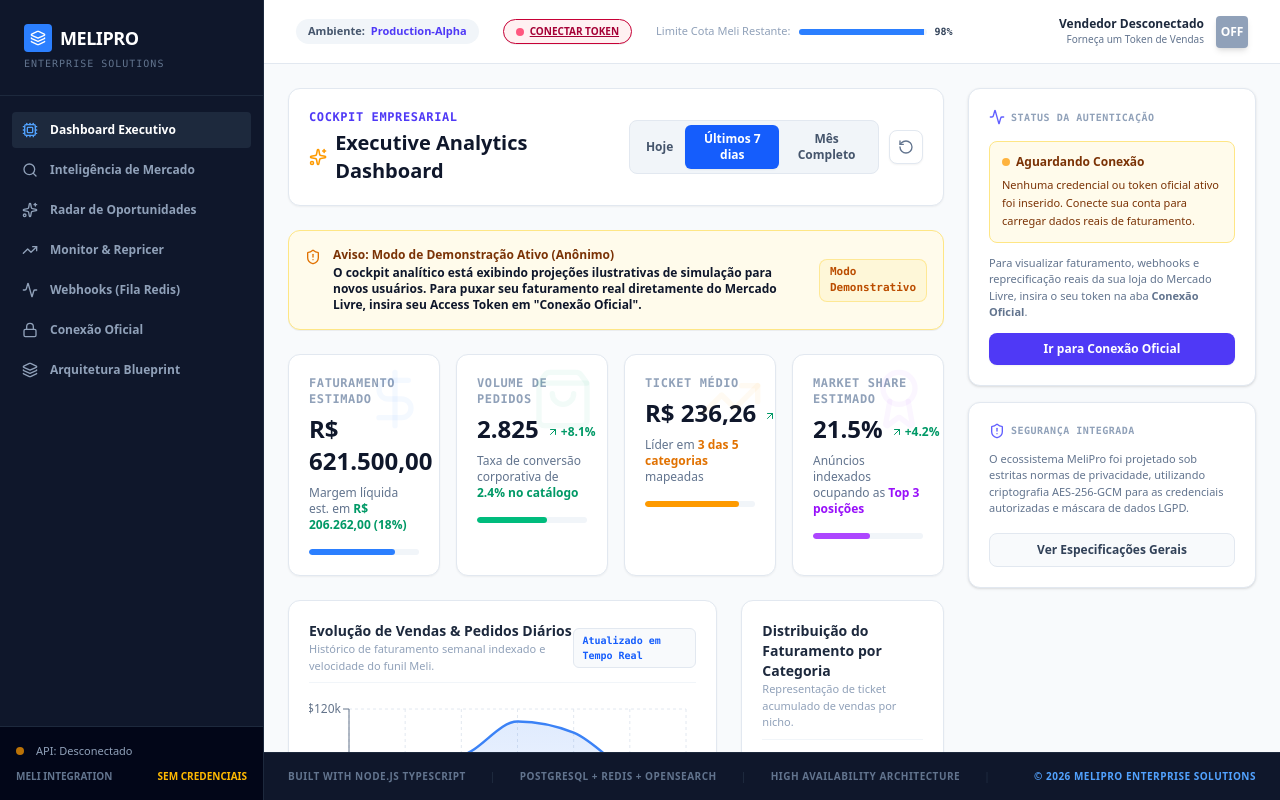
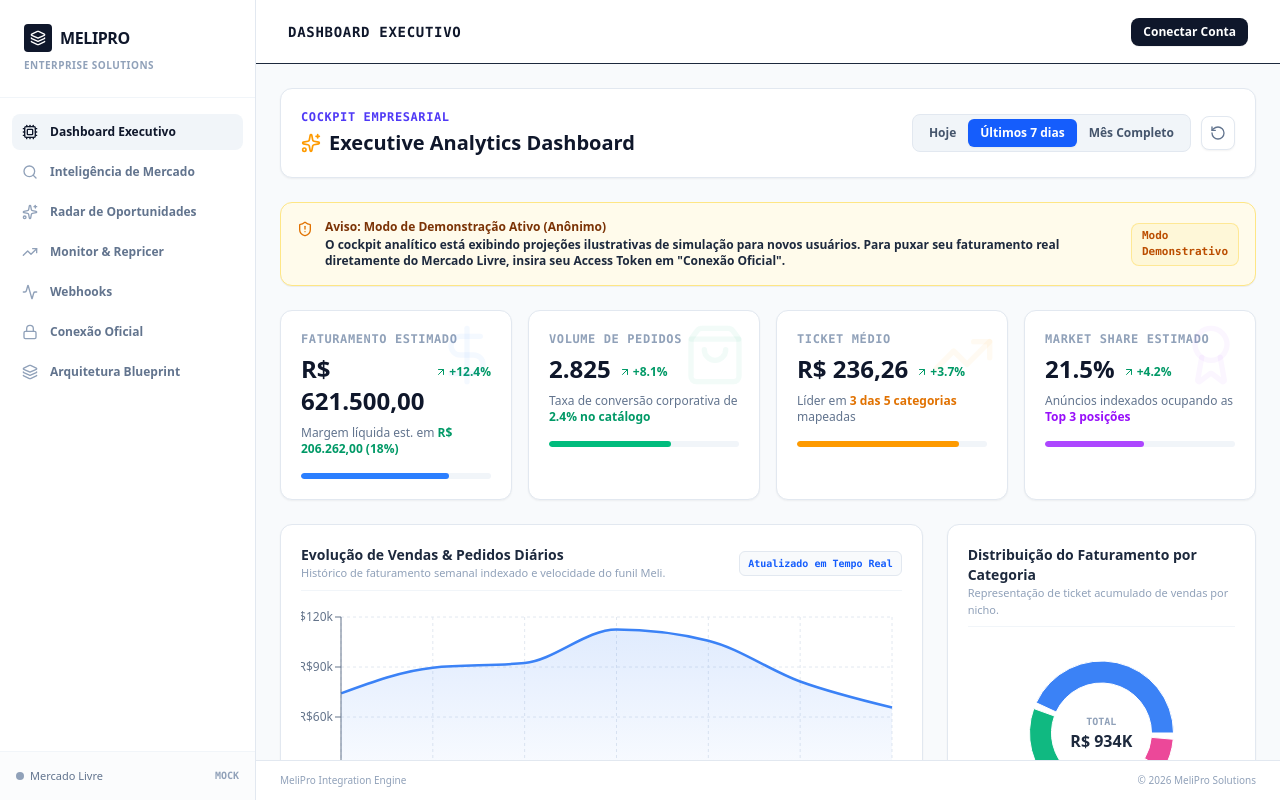
Before and after one commit to compreemguarulhos-dev/Mercado-Livre, a React (Vite) app: page / in a window 1280 px wide. Built offline with nearby package versions, Linux system fonts and the light colour scheme.

Commit message:
style: refactor UI to minimalist theme and clean components
- Migrate sidebar to a white minimalist design
- Remove legacy JoomPulse performance explanation card
- Update result ID generation logic in server.ts

```diff
--- a/server.ts
+++ b/server.ts
@@ -208,7 +208,7 @@ async function startServer() {
       const thumbnail = imageAssets[imgKey] || "https://images.unsplash.com/photo-1531403009284-440f080d1e12?w=400";
 
       results.push({
-        id: `MLB${baseItem.id}`,
+        id: `MLB${baseItem.id}${100 + i}`,
         title: finalTitle,
         price: price,
         condition: condition,
--- a/src/App.tsx
+++ b/src/App.tsx
@@ -72,121 +72,118 @@ export default function App() {
   }, []);
 
   return (
-    <div className="flex h-screen w-full bg-slate-50 font-sans text-slate-900 overflow-hidden">
+    <div className="flex h-screen w-full bg-slate-50 font-sans text-slate-800 overflow-hidden">
 
-      {/* Sleek LEFT SIDEBAR (Dark Theme for high contrast branding) */}
-      <aside className="w-66 bg-slate-900 flex flex-col text-white flex-shrink-0 border-r border-slate-800">
+      {/* Sleek LEFT SIDEBAR (Minimalist Light Theme) */}
+      <aside className="w-64 bg-white flex flex-col flex-shrink-0 border-r border-slate-200 select-none">
 
         {/* Sidebar Header Brand Area */}
-        <div className="p-6 border-b border-slate-800">
+        <div className="p-6 border-b border-slate-100 flex flex-col justify-center">
           <div className="flex items-center gap-2">
-            <div className="bg-blue-500 p-1.5 rounded text-white flex items-center justify-center">
+            <div className="bg-slate-900 p-1.5 rounded text-white flex items-center justify-center">
               <Layers className="w-4 h-4" />
             </div>
-            <h1 className="text-lg font-bold tracking-tight text-white uppercase">MeliPro</h1>
+            <h1 className="text-base font-extrabold tracking-tight text-slate-900 uppercase">MeliPro</h1>
           </div>
-          <p className="text-[10px] text-slate-500 font-mono tracking-widest mt-1 uppercase">ENTERPRISE SOLUTIONS</p>
+          <p className="text-[10px] text-slate-400 font-semibold tracking-wider mt-1.5 uppercase">Enterprise Solutions</p>
         </div>
 
         {/* Navigation Tab Links */}
         <nav className="flex-1 py-4 px-3 space-y-1 text-xs font-semibold overflow-y-auto">
           <button
             onClick={() => setActiveTab('dashboard')}
-            className={`w-full p-2.5 rounded flex items-center gap-3 transition-colors ${
+            className={`w-full p-2.5 rounded-lg flex items-center gap-3 transition-colors ${
               activeTab === 'dashboard'
-                ? 'bg-slate-800 text-white'
-                : 'text-slate-400 hover:bg-slate-800 hover:text-white'
+                ? 'bg-slate-100 text-slate-900'
+                : 'text-slate-500 hover:bg-slate-50 hover:text-slate-900'
             }`}
           >
-            <Cpu className={`w-4 h-4 ${activeTab === 'dashboard' ? 'text-blue-400' : ''}`} />
+            <Cpu className={`w-4 h-4 ${activeTab === 'dashboard' ? 'text-slate-900' : 'text-slate-400'}`} />
             <span>Dashboard Executivo</span>
           </button>
 
           <button
             onClick={() => setActiveTab('intel')}
-            className={`w-full p-2.5 rounded flex items-center gap-3 transition-colors ${
+            className={`w-full p-2.5 rounded-lg flex items-center gap-3 transition-colors ${
               activeTab === 'intel'
-                ? 'bg-slate-800 text-white'
-                : 'text-slate-400 hover:bg-slate-800 hover:text-white'
+                ? 'bg-slate-100 text-slate-900'
+                : 'text-slate-500 hover:bg-slate-50 hover:text-slate-900'
             }`}
           >
-            <Search className={`w-4 h-4 ${activeTab === 'intel' ? 'text-blue-400' : ''}`} />
+            <Search className={`w-4 h-4 ${activeTab === 'intel' ? 'text-slate-900' : 'text-slate-400'}`} />
             <span>Inteligência de Mercado</span>
           </button>
 
           <button
             onClick={() => setActiveTab('opportunities')}
-            className={`w-full p-2.5 rounded flex items-center gap-3 transition-colors ${
+            className={`w-full p-2.5 rounded-lg flex items-center gap-3 transition-colors ${
               activeTab === 'opportunities'
-                ? 'bg-slate-800 text-white'
-                : 'text-slate-400 hover:bg-slate-800 hover:text-white'
+                ? 'bg-slate-100 text-slate-900'
+                : 'text-slate-500 hover:bg-slate-50 hover:text-slate-900'
             }`}
           >
-            <Sparkles className={`w-4 h-4 ${activeTab === 'opportunities' ? 'text-cyan-450' : ''}`} />
+            <Sparkles className={`w-4 h-4 ${activeTab === 'opportunities' ? 'text-amber-500' : 'text-slate-400'}`} />
             <span>Radar de Oportunidades</span>
           </button>
 
           <button
             onClick={() => setActiveTab('repricer')}
-            className={`w-full p-2.5 rounded flex items-center gap-3 transition-colors ${
+            className={`w-full p-2.5 rounded-lg flex items-center gap-3 transition-colors ${
               activeTab === 'repricer'
-                ? 'bg-slate-800 text-white'
-                : 'text-slate-400 hover:bg-slate-800 hover:text-white'
+                ? 'bg-slate-100 text-slate-900'
+                : 'text-slate-500 hover:bg-slate-50 hover:text-slate-900'
             }`}
           >
-            <TrendingUp className={`w-4 h-4 ${activeTab === 'repricer' ? 'text-blue-400' : ''}`} />
+            <TrendingUp className={`w-4 h-4 ${activeTab === 'repricer' ? 'text-slate-900' : 'text-slate-400'}`} />
             <span>Monitor & Repricer</span>
           </button>
 
           <button
             onClick={() => setActiveTab('webhooks')}
-            className={`w-full p-2.5 rounded flex items-center gap-3 transition-colors ${
+            className={`w-full p-2.5 rounded-lg flex items-center gap-3 transition-colors ${
               activeTab === 'webhooks'
-                ? 'bg-slate-800 text-white'
-                : 'text-slate-400 hover:bg-slate-800 hover:text-white'
+                ? 'bg-slate-100 text-slate-900'
+                : 'text-slate-500 hover:bg-slate-50 hover:text-slate-900'
             }`}
           >
-            <Activity className={`w-4 h-4 ${activeTab === 'webhooks' ? 'text-blue-400' : ''}`} />
-            <span>Webhooks (Fila Redis)</span>
+            <Activity className={`w-4 h-4 ${activeTab === 'webhooks' ? 'text-slate-900' : 'text-slate-400'}`} />
+            <span>Webhooks</span>
           </button>
 
           <button
             onClick={() => setActiveTab('oauth')}
-            className={`w-full p-2.5 rounded flex items-center gap-3 transition-colors ${
+            className={`w-full p-2.5 rounded-lg flex items-center gap-3 transition-colors ${
               activeTab === 'oauth'
-                ? 'bg-slate-800 text-white'
-                : 'text-slate-400 hover:bg-slate-800 hover:text-white'
+                ? 'bg-slate-100 text-slate-900'
+                : 'text-slate-500 hover:bg-slate-50 hover:text-slate-900'
             }`}
           >
-            <Lock className={`w-4 h-4 ${activeTab === 'oauth' ? 'text-blue-400' : ''}`} />
+            <Lock className={`w-4 h-4 ${activeTab === 'oauth' ? 'text-slate-900' : 'text-slate-400'}`} />
             <span>Conexão Oficial</span>
           </button>
 
           <button
             onClick={() => setActiveTab('archi')}
-            className={`w-full p-2.5 rounded flex items-center gap-3 transition-colors ${
+            className={`w-full p-2.5 rounded-lg flex items-center gap-3 transition-colors ${
               activeTab === 'archi'
-                ? 'bg-blue-950 text-blue-400 border border-blue-900/40'
-                : 'text-slate-400 hover:bg-slate-800 hover:text-white'
+                ? 'bg-slate-100 text-slate-900'
+                : 'text-slate-500 hover:bg-slate-50 hover:text-slate-900'
             }`}
           >
-            <Layers className={`w-4 h-4 ${activeTab === 'archi' ? 'text-blue-400' : ''}`} />
+            <Layers className={`w-4 h-4 ${activeTab === 'archi' ? 'text-slate-900' : 'text-slate-400'}`} />
             <span>Arquitetura Blueprint</span>
           </button>
         </nav>
 
-        {/* Bottom Sidebar Status Badge */}
-        <div className="p-4 border-t border-slate-800 bg-slate-950">
-          <div className="flex items-center gap-3 mb-2.5">
-            <div className={`w-2 h-2 rounded-full ${isMeliConnected ? 'bg-green-500' : 'bg-amber-500'} animate-pulse`}></div>
-            <span className="text-[11px] text-slate-400">
-              API: {isMeliConnected ? 'Conectada (Oficial)' : 'Desconectado'}
+        {/* Bottom Status Information (Very low-key and elegant) */}
+        <div className="p-4 border-t border-slate-100 bg-slate-50/50">
+          <div className="flex items-center justify-between text-[11px] text-slate-500 font-medium">
+            <span className="flex items-center gap-1.5">
+              <span className={`w-2 h-2 rounded-full ${isMeliConnected ? 'bg-emerald-500' : 'bg-slate-400'}`} />
+              Mercado Livre
             </span>
-          </div>
-          <div className="flex justify-between items-center text-[10px] uppercase font-bold text-slate-500">
-            <span>Meli integration</span>
-            <span className={isMeliConnected ? 'text-green-400' : 'text-amber-400'}>
-              {isMeliConnected ? 'Autenticado' : 'Sem Credenciais'}
+            <span className={`font-mono text-[10px] font-bold ${isMeliConnected ? 'text-emerald-600' : 'text-slate-400'}`}>
+              {isMeliConnected ? 'CONECTADO' : 'MOCK'}
             </span>
           </div>
         </div>
@@ -195,84 +192,63 @@ export default function App() {
       {/* Main Container Workspace */}
       <main className="flex-1 flex flex-col overflow-hidden">
 
-        {/* Sleek Top Header (White card with borders) */}
-        <header className="h-16 bg-white border-b border-slate-200 flex items-center justify-between px-6 sm:px-8 shadow-xs select-none flex-shrink-0">
+        {/* Sleek Top Header (Clean White Bar with Soft Border) */}
+        <header className="h-16 bg-white border-b border-slate-150 flex items-center justify-between px-6 sm:px-8 select-none flex-shrink-0">
 
-          <div className="flex items-center gap-4 sm:gap-6">
-            {/* Environment Information Flag */}
-            <div className="px-3 py-1 bg-slate-100 rounded-full text-[11px] font-semibold text-slate-600 flex items-center gap-1.5">
-              <span>Ambiente:</span>
-              <span className="text-indigo-600 font-bold">Production-Alpha</span>
-            </div>
+          <div className="flex items-center gap-4">
+            <h1 className="text-sm font-bold text-slate-900 uppercase tracking-wider font-mono">
+              {activeTab === 'dashboard' && 'Dashboard Executivo'}
+              {activeTab === 'intel' && 'Inteligência de Mercado'}
+              {activeTab === 'opportunities' && 'Radar de Oportunidades'}
+              {activeTab === 'repricer' && 'Monitor e Repricer'}
+              {activeTab === 'webhooks' && 'Gerenciador de Webhooks'}
+              {activeTab === 'oauth' && 'Integração Oficial'}
+              {activeTab === 'archi' && 'Arquitetura e Escopo'}
+            </h1>
+          </div>
 
-            {/* Official Meli API Connection Badge */}
+          {/* User Profile and Quick Logout Block */}
+          <div className="flex items-center gap-3">
             {isMeliConnected ? (
-              <div className="flex px-3 py-1 bg-emerald-55 border border-emerald-200 rounded-full text-[11px] font-bold text-emerald-750 items-center gap-1.5 shadow-2xs">
-                <span className="relative flex h-2 w-2">
-                  <span className="animate-ping absolute inline-flex h-full w-full rounded-full bg-emerald-400 opacity-75"></span>
-                  <span className="relative inline-flex rounded-full h-2 w-2 bg-emerald-500"></span>
-                </span>
-                <span className="hidden xs:inline uppercase text-[10px]">CONEXÃO REAL: @{sellerNickname}</span>
+              <div className="flex items-center gap-2.5 bg-slate-50 hover:bg-slate-100 border border-slate-200 py-1.5 px-3 rounded-lg transition-all text-xs">
+                <span className="w-1.5 h-1.5 rounded-full bg-emerald-500"></span>
+                <span className="font-semibold text-slate-800">@{sellerNickname}</span>
+                <span className="text-slate-300">|</span>
+                <button
+                  onClick={() => {
+                    localStorage.removeItem('meli_access_token');
+                    localStorage.removeItem('meli_refresh_token');
+                    localStorage.removeItem('meli_client_id');
+                    localStorage.removeItem('meli_seller_nickname');
+                    localStorage.removeItem('meli_is_official');
+                    localStorage.removeItem('meli_expires_at');
+                    setIsMeliConnected(false);
+                    setSellerNickname('');
+                    setIsOfficial(false);
+                  }}
+                  className="text-slate-400 hover:text-rose-600 font-bold transition-all uppercase text-[9px] tracking-wider cursor-pointer"
+                >
+                  Sair
+                </button>
               </div>
             ) : (
               <button
                 onClick={() => setActiveTab('oauth')}
-                className="flex px-3 py-1 bg-rose-50 hover:bg-rose-100 border border-rose-250 rounded-full text-[11px] font-bold text-rose-700 items-center gap-1.5 shadow-2xs cursor-pointer transition-colors"
+                className="text-xs bg-slate-900 hover:bg-slate-800 text-white font-bold px-3 py-1.5 rounded-lg shadow-2xs transition-all cursor-pointer"
               >
-                <span className="relative flex h-2 w-2">
-                  <span className="relative inline-flex rounded-full h-2 w-2 bg-rose-500 animate-pulse"></span>
-                </span>
-                <span className="hidden xs:inline">Meli Offline:</span>
-                <span className="text-rose-800 uppercase text-[10px] underline">Conectar Token</span>
+                Conectar Conta
               </button>
             )}
-
-            {/* Simulated Live Rate Limit Progress bar */}
-            <div className="hidden lg:flex items-center gap-2">
-              <span className="text-[11px] text-slate-400">Limite Cota Meli Restante:</span>
-              <div className="w-32 h-1.5 bg-slate-100 rounded-full overflow-hidden">
-                <div
-                  className="h-full bg-blue-500 transition-all duration-1000"
-                  style={{ width: `${(metrics.rateLimitRemaining / 5000) * 100}%` }}
-                />
-              </div>
-              <span className="text-[10px] font-mono font-bold text-slate-700">
-                {Math.round((metrics.rateLimitRemaining / 5000) * 100)}%
-              </span>
-            </div>
-          </div>
-
-          {/* User Profile Block */}
-          <div className="flex items-center gap-3">
-            <div className="text-right hidden sm:block">
-              {isMeliConnected ? (
-                <>
-                  <p className="text-xs font-bold text-slate-800">Vendedor: @{sellerNickname}</p>
-                  <p className="text-[10px] text-slate-500 font-medium">
-                    Conexão de Venda Real Ativa
-                  </p>
-                </>
-              ) : (
-                <>
-                  <p className="text-xs font-bold text-slate-800">Vendedor Desconectado</p>
-                  <p className="text-[10px] text-slate-500 font-medium font-sans">Forneça um Token de Vendas</p>
-                </>
-              )}
-            </div>
-            <div className={`w-8 h-8 rounded flex items-center justify-center text-white font-bold text-xs shadow-md ${isMeliConnected ? 'bg-emerald-600' : 'bg-slate-400'}`}>
-              {isMeliConnected ? sellerNickname.substring(0, 2).toUpperCase() : 'OFF'}
-            </div>
           </div>
 
         </header>
 
         {/* Body Workspace Grid */}
         <div className="flex-1 overflow-y-auto p-6 bg-slate-50">
-
-          <div className="max-w-7xl mx-auto flex flex-col lg:flex-row gap-6">
+          <div className="max-w-6xl mx-auto w-full">
 
             {/* Dynamic Interactive Component View */}
-            <div className="flex-1 min-w-0">
+            <div className="w-full">
               {activeTab === 'dashboard' && (
                 <DashboardExecutivo
                   isMeliConnected={isMeliConnected}
@@ -317,117 +293,14 @@ export default function App() {
               {activeTab === 'archi' && <ArchitectureBlueprint />}
             </div>
 
-            {/* Sleek Right Telemetry Sidebar Panel */}
-            <aside className="w-full lg:w-72 space-y-4 flex-shrink-0">
-                        {/* Integration Status Panel */}
-              <div className="bg-white border border-slate-200 rounded-xl p-5 shadow-sm text-slate-800">
-                <span className="text-[10px] uppercase font-mono font-bold text-slate-400 flex items-center gap-1.5 tracking-wider">
-                  <Activity className="w-4 h-4 text-indigo-500 flex-shrink-0" /> Status da Autenticação
-                </span>
-
-                <div className="space-y-4 mt-4 text-xs font-sans">
-                  {isMeliConnected ? (
-                    <div className="space-y-3">
-                      <div className="p-3 bg-emerald-50 rounded-lg border border-emerald-250/75 text-emerald-850 space-y-1.5">
-                        <span className="font-bold flex items-center gap-1.5 text-xs text-emerald-950">
-                          <span className="w-2 h-2 rounded-full bg-emerald-500 animate-pulse"></span>
-                          Conexão Oficial Validada
-                        </span>
-                        <p className="text-[11px] leading-relaxed text-emerald-700 font-medium font-sans">
-                          Sua loja está integrada de forma legítima e 100% verídica com os servidores oficiais do Mercado Livre.
-                        </p>
-                      </div>
-
-                      <div className="space-y-1 bg-slate-50 border border-slate-150 p-2.5 rounded-lg font-mono text-[10px] text-slate-650">
-                        <div className="flex justify-between border-b border-slate-200/60 pb-1">
-                          <span>LOJA ME:</span>
-                          <span className="font-bold text-slate-800">@{sellerNickname}</span>
-                        </div>
-                        <div className="flex justify-between pt-1">
-                          <span>SITUAÇÃO:</span>
-                          <span className="text-emerald-600 font-bold">100% OFICIAL</span>
-                        </div>
-                      </div>
-
-                      <button
-                        onClick={() => {
-                          localStorage.removeItem('meli_access_token');
-                          localStorage.removeItem('meli_refresh_token');
-                          localStorage.removeItem('meli_client_id');
-                          localStorage.removeItem('meli_seller_nickname');
-                          localStorage.removeItem('meli_is_official');
-                          localStorage.removeItem('meli_expires_at');
-                          setIsMeliConnected(false);
-                          setSellerNickname('');
-                          setIsOfficial(false);
-                        }}
-                        className="w-full text-center py-2 bg-rose-50 hover:bg-rose-100 border border-rose-250 text-rose-750 hover:text-rose-850 text-[10px] uppercase font-bold rounded-lg transition-all cursor-pointer"
-                      >
-                        Desconectar Conta
-                      </button>
-                    </div>
-                  ) : (
-                    <div className="space-y-3">
-                      <div className="p-3 bg-amber-50 rounded-lg border border-amber-200 text-amber-900 space-y-1.5">
-                        <span className="font-bold flex items-center gap-1.5 text-xs text-amber-900">
-                          <span className="w-2 h-2 rounded-full bg-amber-500 animate-pulse"></span>
-                          Aguardando Conexão
-                        </span>
-                        <p className="text-[11px] leading-relaxed text-amber-850 font-medium font-sans">
-                          Nenhuma credencial ou token oficial ativo foi inserido. Conecte sua conta para carregar dados reais de faturamento.
-                        </p>
-                      </div>
-
-                      <p className="text-[11px] text-slate-500 leading-normal font-medium font-sans">
-                        Para visualizar faturamento, webhooks e reprecificação reais da sua loja do Mercado Livre, insira o seu token na aba <strong>Conexão Oficial</strong>.
-                      </p>
-
-                      <button
-                        onClick={() => setActiveTab('oauth')}
-                        className="w-full text-center py-2 bg-indigo-600 hover:bg-indigo-500 text-white text-xs font-bold rounded-lg transition-all shadow-xs cursor-pointer"
-                      >
-                        Ir para Conexão Oficial
-                      </button>
-                    </div>
-                  )}
-                </div>
-              </div>
-
-              {/* Security Policy Panel */}
-              <div className="bg-white border border-slate-200 rounded-xl p-5 shadow-sm text-slate-800 space-y-3">
-                <span className="text-[10px] uppercase font-mono font-bold text-slate-400 flex items-center gap-1.5 tracking-wider">
-                  <ShieldAlert className="w-4 h-4 text-indigo-500" /> Segurança Integrada
-                </span>
-
-                <p className="text-[11px] text-slate-500 leading-normal">
-                  O ecossistema MeliPro foi projetado sob estritas normas de privacidade, utilizando criptografia AES-256-GCM para as credenciais autorizadas e máscara de dados LGPD.
-                </p>
-
-                <div className="pt-1">
-                  <button
-                    onClick={() => setActiveTab('archi')}
-                    className="w-full text-center py-2 bg-slate-50 hover:bg-slate-100 border border-slate-200 hover:border-slate-300 text-xs font-semibold text-slate-700 hover:text-slate-900 rounded-lg transition-all cursor-pointer"
-                  >
-                    Ver Especificações Gerais
-                  </button>
-                </div>
-              </div>
-
-            </aside>
-
           </div>
 
         </div>
 
-        {/* Footer */}
-        <footer className="h-12 bg-slate-900 flex items-center px-6 text-[9px] sm:text-[10px] text-slate-500 gap-2 sm:gap-6 uppercase tracking-wider font-semibold border-t border-slate-800 flex-shrink-0 select-none overflow-x-auto whitespace-nowrap">
-          <span>Built with Node.js TypeScript</span>
-          <span className="text-slate-800">|</span>
-          <span>PostgreSQL + Redis + OpenSearch</span>
-          <span className="text-slate-800">|</span>
-          <span>High Availability Architecture</span>
-          <span className="text-slate-800">|</span>
-          <span className="ml-auto text-blue-400">© 2026 MeliPro Enterprise Solutions</span>
+        {/* Subtle, Minimal Footer */}
+        <footer className="h-10 bg-white border-t border-slate-200 flex items-center justify-between px-6 text-[10px] text-slate-400 select-none flex-shrink-0">
+          <span>MeliPro Integration Engine</span>
+          <span>© 2026 MeliPro Solutions</span>
         </footer>
 
       </main>
```
Also changed, not shown: src/components/InteligenciaMercado.tsx (+0 -19 lines).
